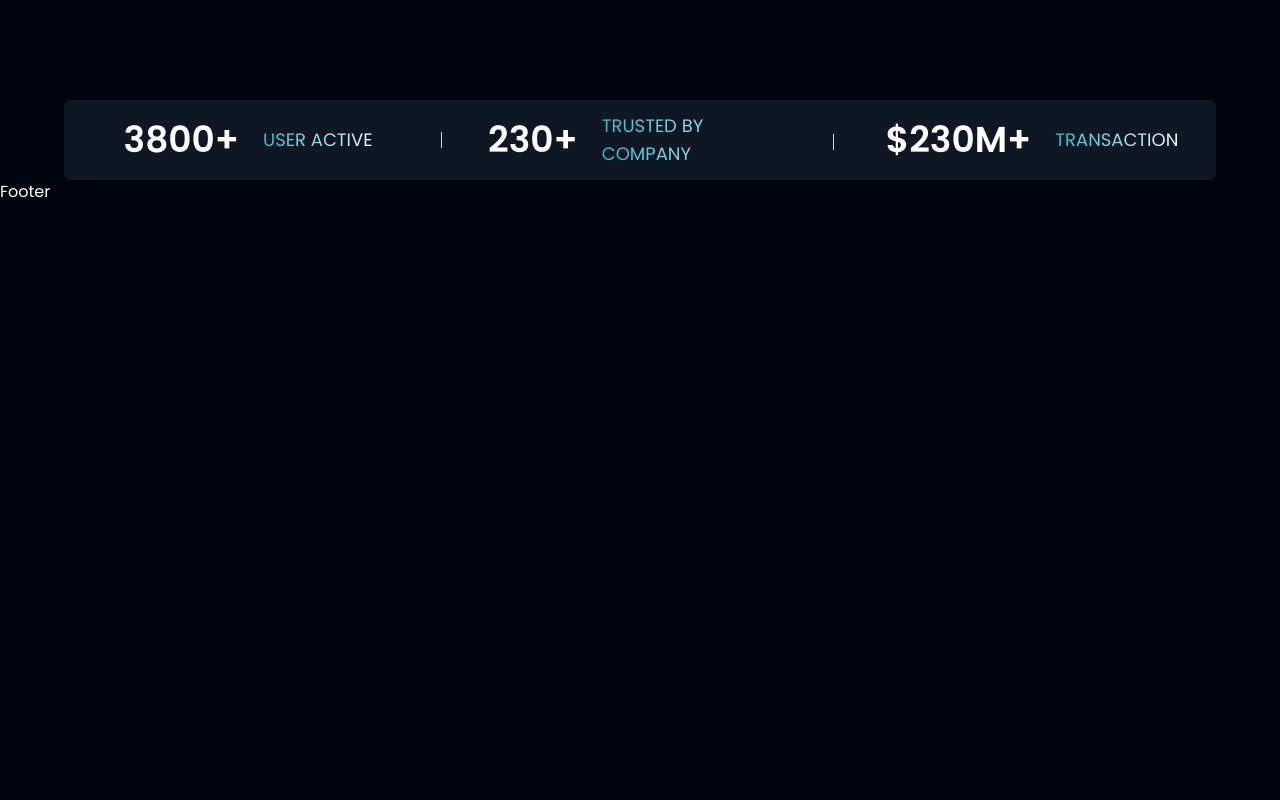
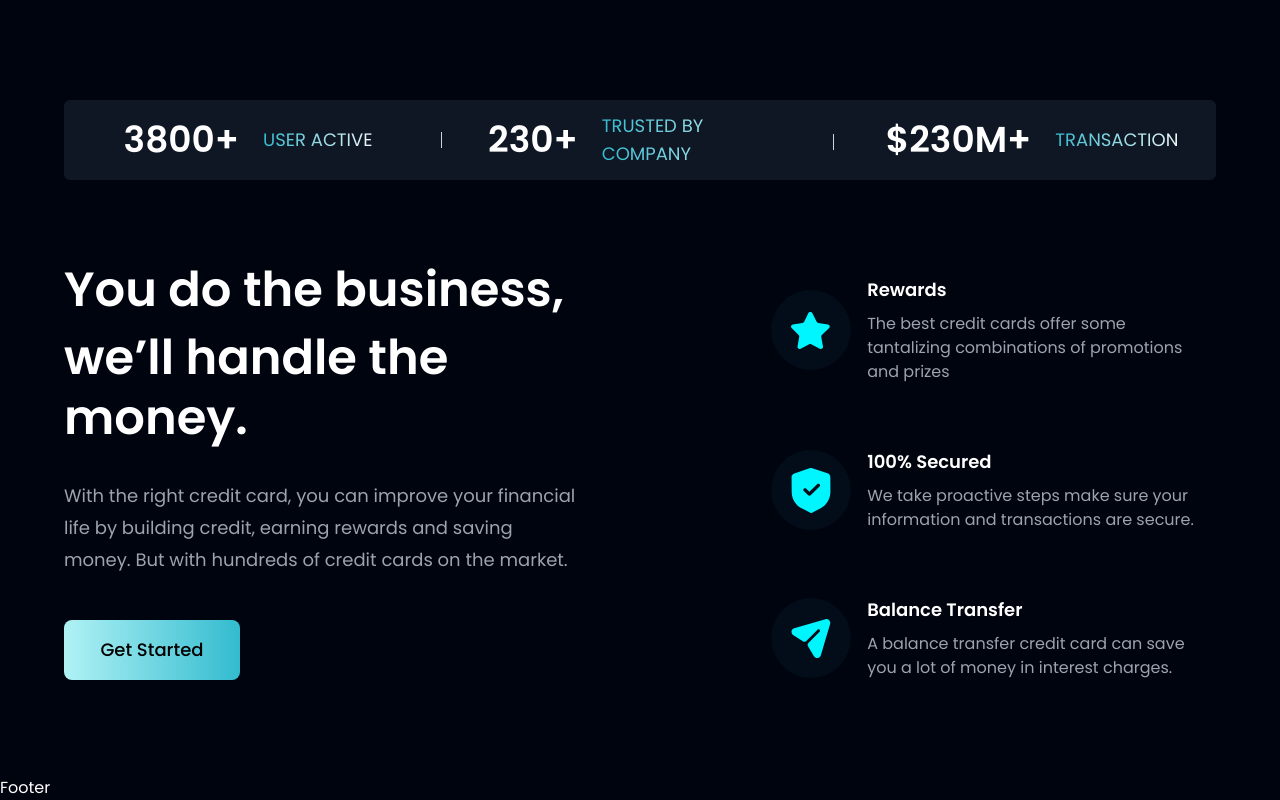
Before and after one commit to Marcosfitzsimons/hoobank-page, a Next.js app: page / in a window 1280 px wide. Shown: the part 696-1496 px from the top of the page. Before the commit the page ends 900 px from the top, so only its background shows below. Built offline with nearby package versions, Linux system fonts and the light colour scheme.

Commit message:
Add new section

```diff
--- /dev/null
+++ b/app/components/FirstSection.jsx
@@ -0,0 +1,66 @@
+import Image from "next/image";
+import Button from "./Button";
+
+const FirstSection = () => {
+  const articlesData = [
+    {
+      title: "Rewards",
+      text: "The best credit cards offer some tantalizing combinations of promotions and prizes",
+      icon: "/assets/Star.svg",
+      alt: "star",
+    },
+    {
+      title: "100% Secured",
+      text: "We take proactive steps make sure your information and transactions are secure.",
+      icon: "/assets/Shield.svg",
+      alt: "shield",
+    },
+    {
+      title: "Balance Transfer",
+      text: "A balance transfer credit card can save you a lot of money in interest charges.",
+      icon: "/assets/Send.svg",
+      alt: "send",
+    },
+  ];
+
+  return (
+    <section className="py-20">
+      <div className="w-[min(90%,1400px)] mx-auto flex flex-col gap-3 lg:flex-row lg:justify-between">
+        <div className="text-center flex flex-col items-center gap-3 lg:text-start lg:items-start lg:w-[50%] lg:gap-8">
+          <h2 className="text-3xl flex flex-col gap-2 font-semibold lg:text-4xl xl:text-5xl xl:leading-[60px]">
+            You do the business, <span>we’ll handle the money.</span>
+          </h2>
+          <p className="text-gray-400 max-w-[80%] xl:text-lg xl:max-w-[90%] xl:leading-8">
+            With the right credit card, you can improve your financial life by
+            building credit, earning rewards and saving money. But with hundreds
+            of credit cards on the market.
+          </p>
+          <Button />
+        </div>
+        <div className="flex flex-col gap-4 lg:w-[40%] lg:gap-8">
+          {articlesData.map((article, index) => (
+            <article
+              key={index}
+              className="flex items-center gap-4 p-1 lg:p-4 rounded-lg transition-transform select-none hover:bg-gradient-to-br hover:from-gray-300/20 hover:translate-x-3 hover:to-gray-300/5 "
+            >
+              <div className="flex items-center justify-center bg-cyan-800/10 rounded-full w-[80px] h-[80px] shrink-0">
+                <Image
+                  src={article.icon}
+                  alt={article.alt}
+                  width={40}
+                  height={40}
+                />
+              </div>
+              <div className="flex flex-col lg:gap-2">
+                <h3 className="font-semibold text-lg">{article.title}</h3>
+                <p className="text-gray-400">{article.text}</p>
+              </div>
+            </article>
+          ))}
+        </div>
+      </div>
+    </section>
+  );
+};
+
+export default FirstSection;
--- a/app/page.jsx
+++ b/app/page.jsx
@@ -1,12 +1,13 @@
-import Image from "next/image";
 import Hero from "./components/Hero";
 import HeroStats from "./components/HeroStats";
+import FirstSection from "./components/FirstSection";
 
 export default function Home() {
   return (
     <main className="">
       <Hero />
       <HeroStats />
+      <FirstSection />
     </main>
   );
 }
```
